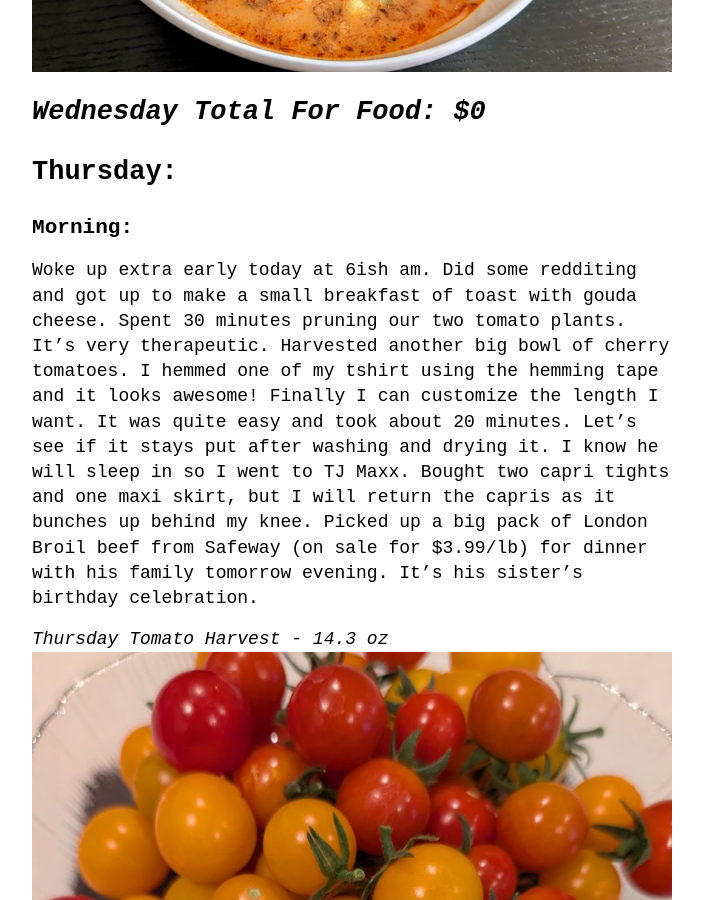
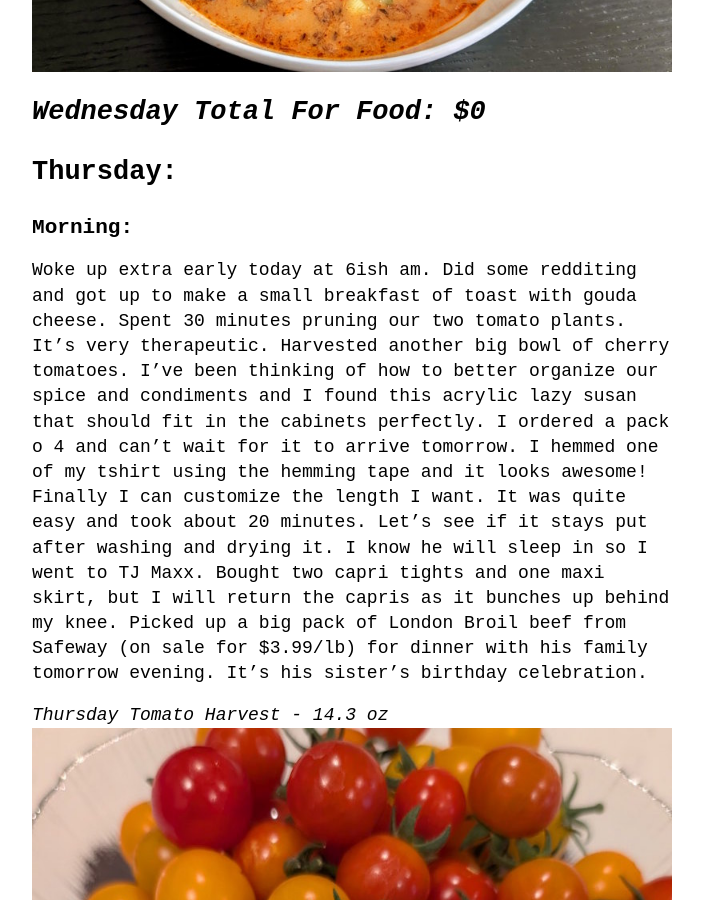
Before and after one commit to groceryshoppingisfun/weeklyfoodjournal, a Jekyll site: the page built from _posts/2025-06-16-Thai-Inspired-Cooking-Week.md, in a window 1280 px wide and 900 px high, scrolled down 8573 px. Shown: the whole window, without its empty margins (288-991 px from the left). Built offline with Jekyll 4.4.1, drawn with Linux system fonts in a browser that asks for light colours; some of the changed text lies outside the part shown.

Commit message:
Update 2025-06-16-Thai-Inspired-Cooking-Week.md

```diff
--- a/_posts/2025-06-16-Thai-Inspired-Cooking-Week.md
+++ b/_posts/2025-06-16-Thai-Inspired-Cooking-Week.md
@@ -88,7 +88,7 @@ Made a very soul soothing Thai chicken curry rice noodle soup. Garnished with ka
 
 ## Thursday:
 ### Morning:
-Woke up extra early today at 6ish am. Did some redditing and got up to make a small breakfast of toast with gouda cheese. Spent 30 minutes pruning our two tomato plants. It's very therapeutic. Harvested another big bowl of cherry tomatoes. I hemmed one of my tshirt using the hemming tape and it looks awesome! Finally I can customize the length I want. It was quite easy and took about 20 minutes. Let's see if it stays put after washing and drying it. I know he will sleep in so I went to TJ Maxx. Bought two capri tights and one maxi skirt, but I will return the capris as it bunches up behind my knee.
+Woke up extra early today at 6ish am. Did some redditing and got up to make a small breakfast of toast with gouda cheese. Spent 30 minutes pruning our two tomato plants. It's very therapeutic. Harvested another big bowl of cherry tomatoes. I've been thinking of how to better organize our spice and condiments and I found this acrylic lazy susan that should fit in the cabinets perfectly. I ordered a pack o 4 and can't wait for it to arrive tomorrow. I hemmed one of my tshirt using the hemming tape and it looks awesome! Finally I can customize the length I want. It was quite easy and took about 20 minutes. Let's see if it stays put after washing and drying it. I know he will sleep in so I went to TJ Maxx. Bought two capri tights and one maxi skirt, but I will return the capris as it bunches up behind my knee.
 Picked up a big pack of London Broil beef from Safeway (on sale for $3.99/lb) for dinner with his family tomorrow evening. It's his sister's birthday celebration.
 
 *Thursday Tomato Harvest - 14.3 oz*
```
Also changed, not shown: other parts of _posts/2025-06-16-Thai-Inspired-Cooking-Week.md (+1 -1 lines).
